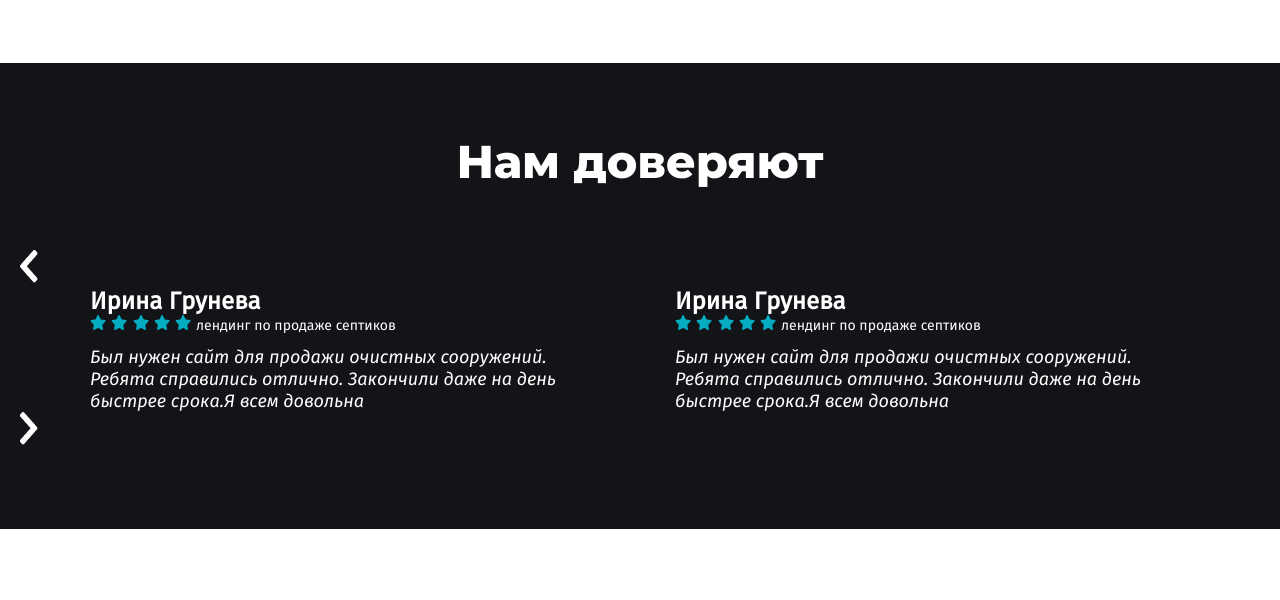
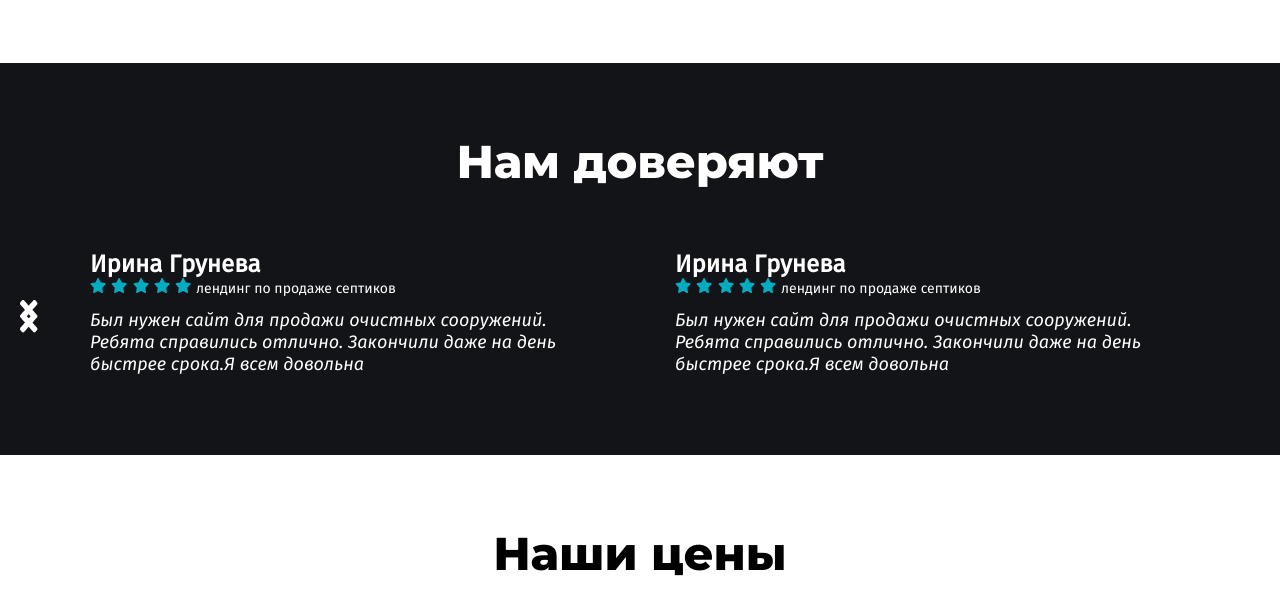
Before and after one commit to Efcolipt/Efcolipt.github.io, a PHP site: page / in a window 1280 px wide. Shown: the part 2990-3590 px from the top of the page. Run offline with PHP 8.4, Linux system fonts and the light colour scheme; some libraries are stand-ins or nearby versions.

Commit message:
Update main.css

```diff
--- a/css/main.css
+++ b/css/main.css
@@ -389,6 +389,13 @@ header{
 .slick-slide img{
 	display: inline-block!important;
 }
+.slick-arrow{
+	position: absolute;
+	top: 50px;
+}
+.slick-prev{
+	right: 0;
+}
 /*Price*/
 #price{
 	padding-top: 70px;
```
